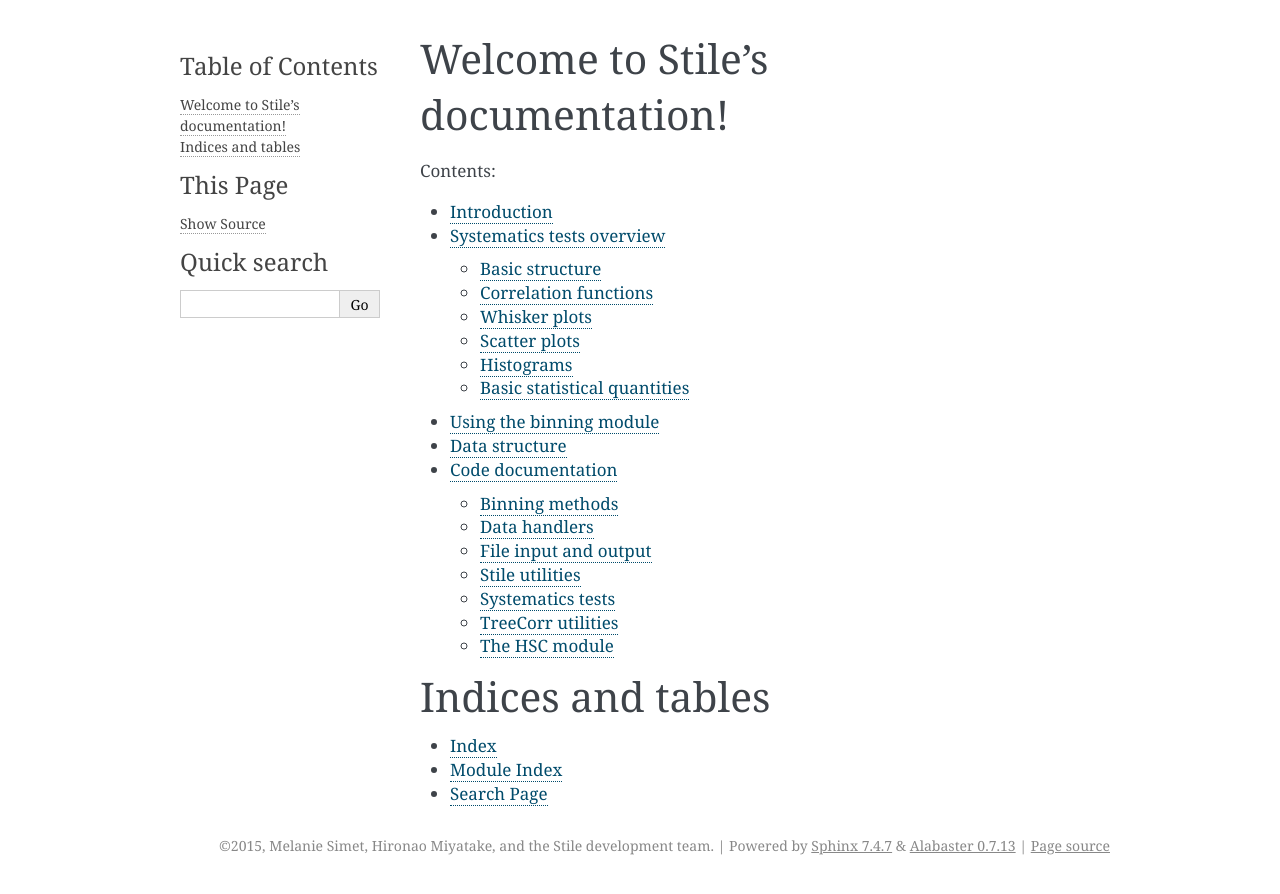
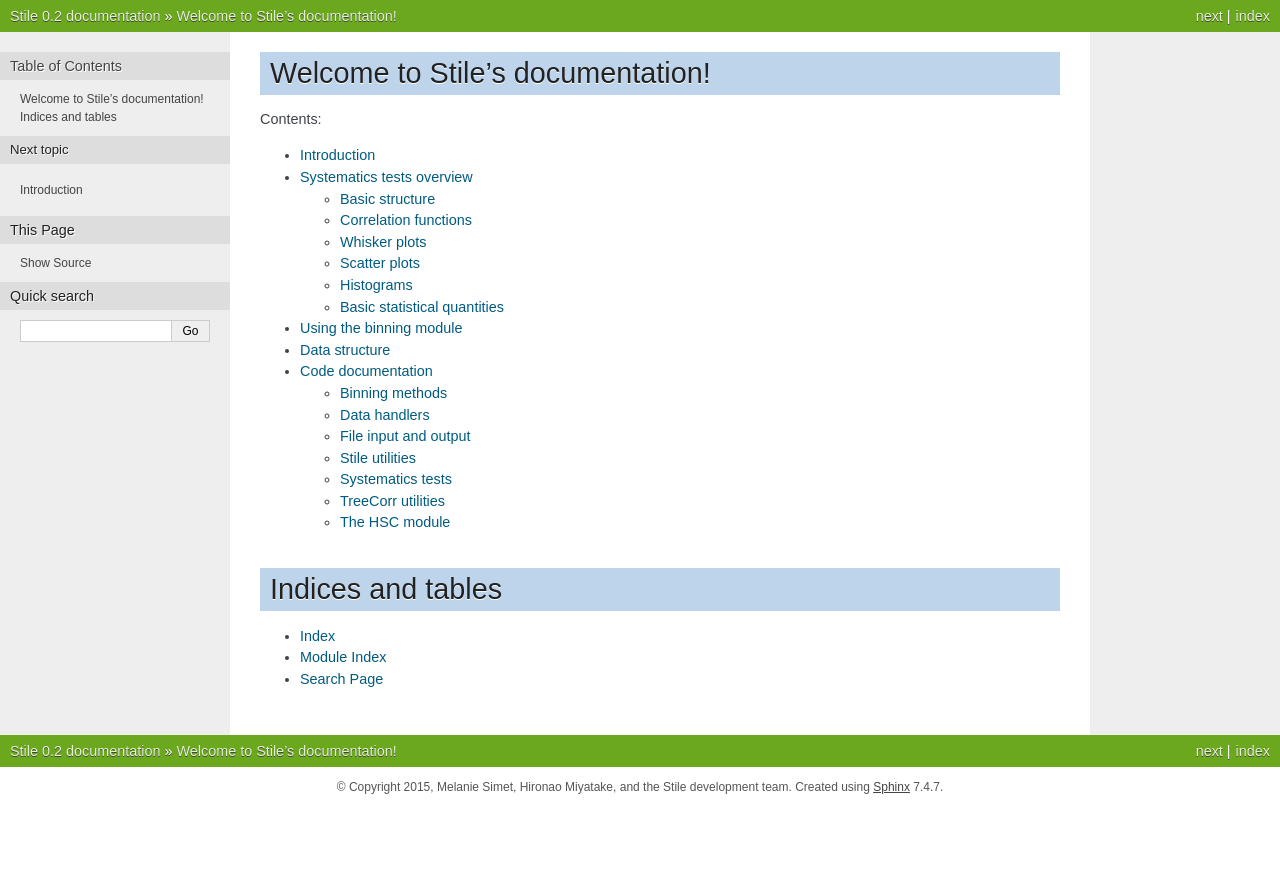
Before and after one commit to msimet/Stile, a Sphinx documentation site: the page built from doc/index.rst, in a window 1280 px wide. Shown: the top 894 px of the page. Built offline with Sphinx 7.4.7, drawn with Linux system fonts in a browser that asks for light colours.

Commit message:
Change documentation style (#17)

```diff
--- a/doc/conf.py
+++ b/doc/conf.py
@@ -111,7 +111,7 @@
 
 # The theme to use for HTML and HTML Help pages.  See the documentation for
 # a list of builtin themes.
-html_theme = 'alabaster'
+html_theme = 'nature'
 
 # Theme options are theme-specific and customize the look and feel of a theme
 # further.  For a list of options available for each theme, see the
@@ -119,7 +119,7 @@
 #html_theme_options = {}
 
 # Add any paths that contain custom themes here, relative to this directory.
-#html_theme_path = []
+#html_theme_path = [sphinx_rtd_theme.get_html_theme_path()]
 
 # The name for this set of Sphinx documents.  If None, it defaults to
 # "<project> v<release> documentation".
```
